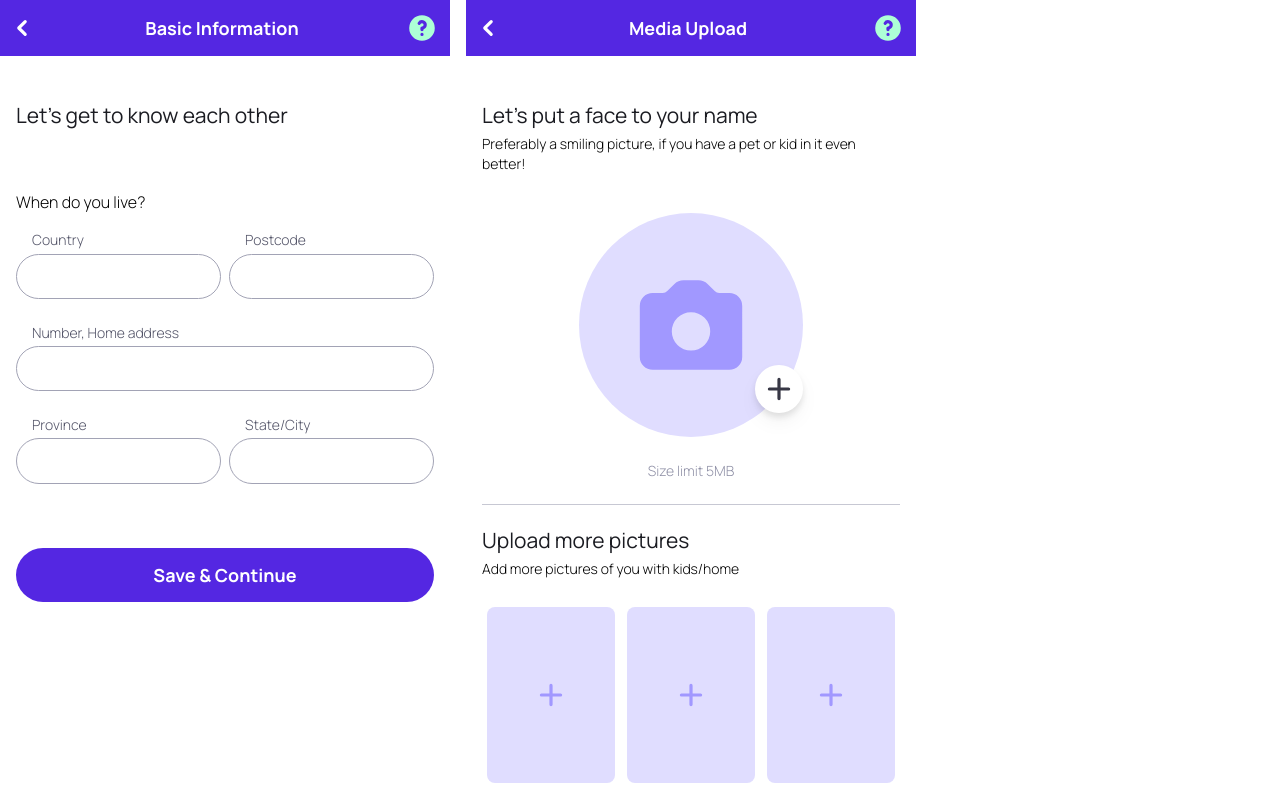
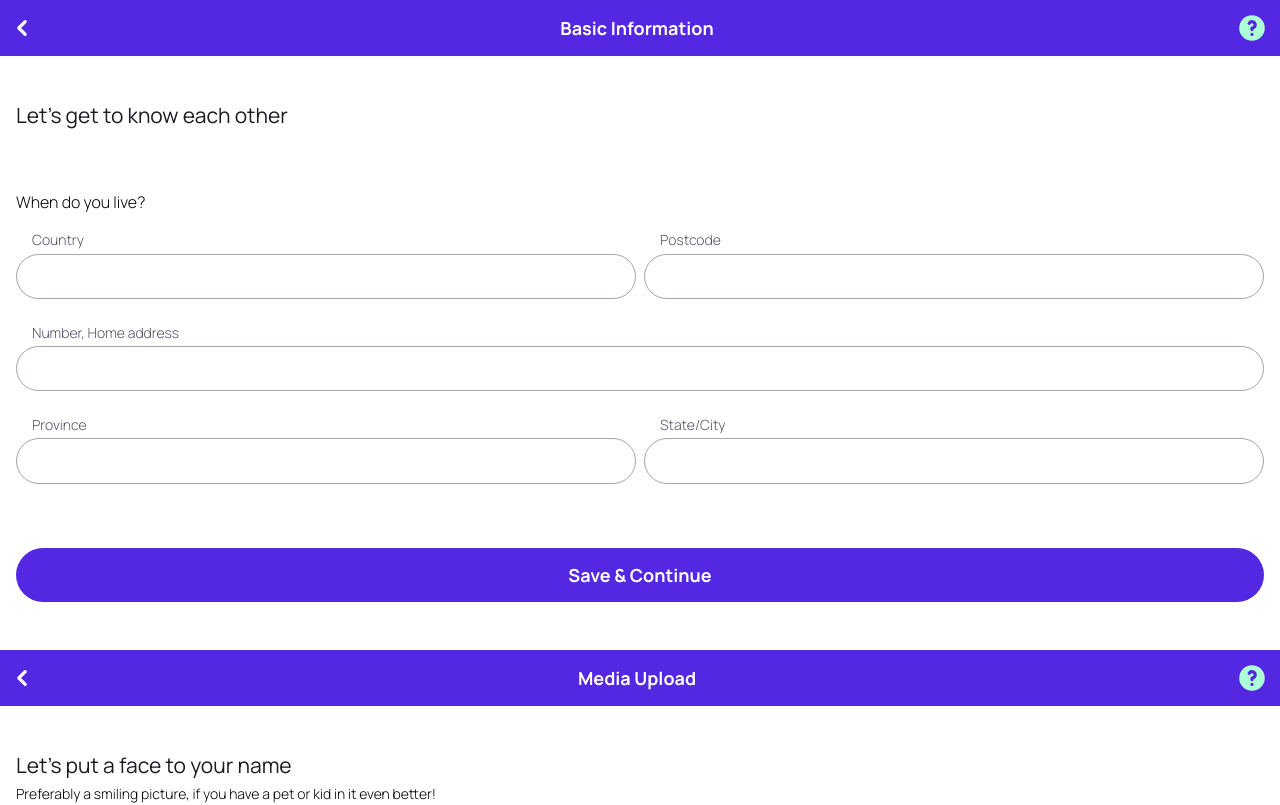
Before and after one commit to andres-codigo/nanny-nina, a Vue app: page /host-nanny in a window 1280 px wide. Shown: the top 805 px of the page. Built offline with nearby package versions, Linux system fonts and the light colour scheme.

Commit message:
[pages] host nanny container classes updated

```diff
--- a/src/pages/03-host/nanny/HostNannyContainer.vue
+++ b/src/pages/03-host/nanny/HostNannyContainer.vue
@@ -1,7 +1,7 @@
 <template>
 	<div class="flex flex-wrap grow gap-y-6 sm:gap-x-4 w-full h-full">
-		<AddressForm01 class="min-w-450-for-dev-not-prod max-w-450-for-dev-not-prod" />
-		<MediaUploadPhoto02 class="min-w-360-for-dev-not-prod max-w-450-for-dev-not-prod" />
+		<AddressForm01 class="min-w-360-for-dev-not-prod" />
+		<MediaUploadPhoto02 class="min-w-360-for-dev-not-prod" />
 	</div>
 </template>
 
```
